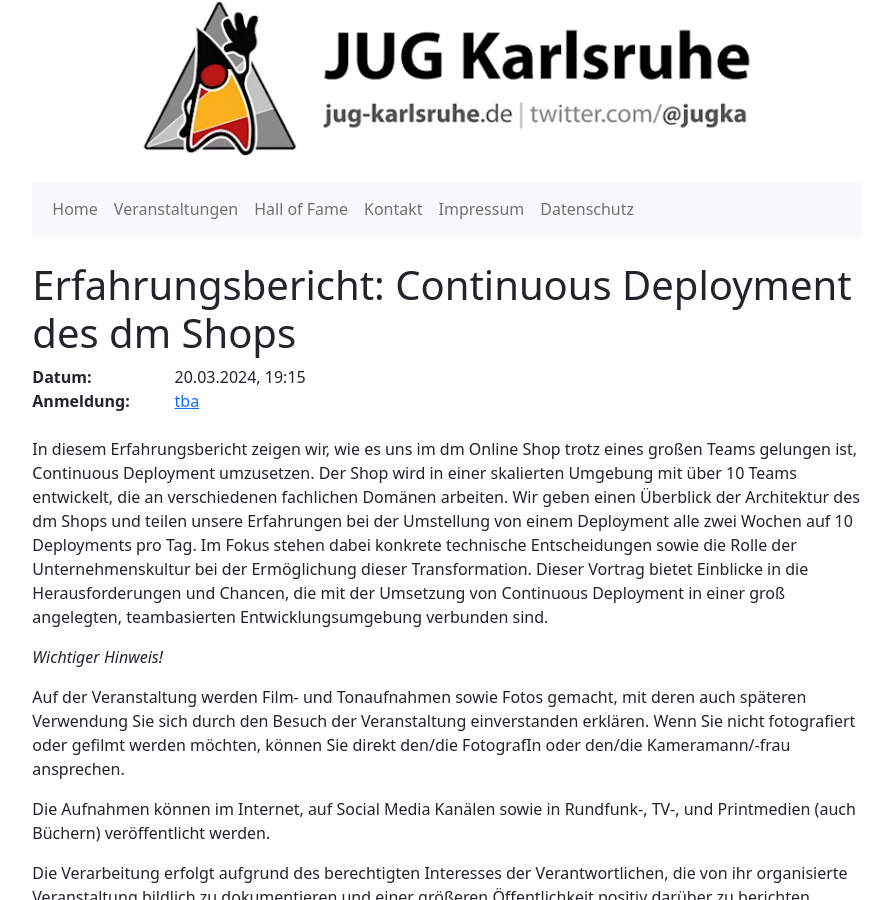
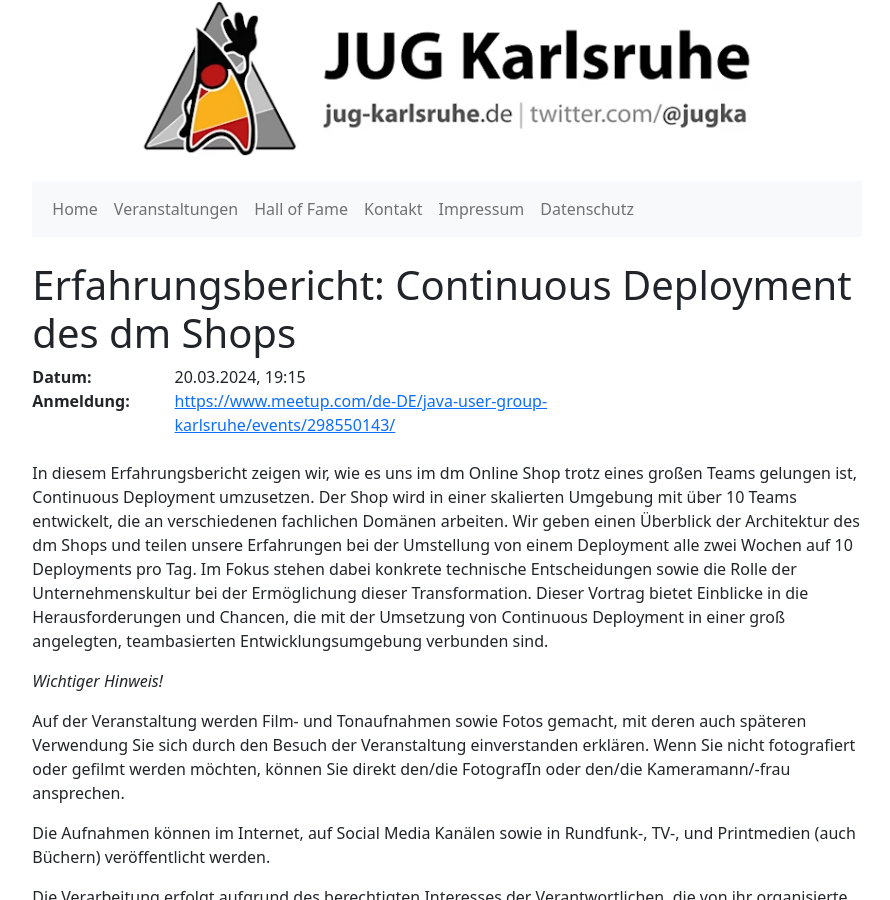
Before and after one commit to jugka/jugka-site, a Jekyll site: the page built from _posts/events/2024-03-20-continuous-deployment-des-dm-shops.markdown, in a window 1280 px wide and 900 px high. Shown: the whole window, without its empty margins (193-1083 px from the left). Built offline with Jekyll 4.4.1, drawn with Linux system fonts in a browser that asks for light colours.

Commit message:
Update 2024-03-20-continuous-deployment-des-dm-shops.markdown

```diff
--- a/_posts/events/2024-03-20-continuous-deployment-des-dm-shops.markdown
+++ b/_posts/events/2024-03-20-continuous-deployment-des-dm-shops.markdown
@@ -2,7 +2,7 @@
 layout: event
 title:  "Erfahrungsbericht: Continuous Deployment des dm Shops"
 date:   2024-03-20 19:15:00 +0100
-registration: tba
+registration: https://www.meetup.com/de-DE/java-user-group-karlsruhe/events/298550143/
 tags: events
 speakers:
  - jfels
```
